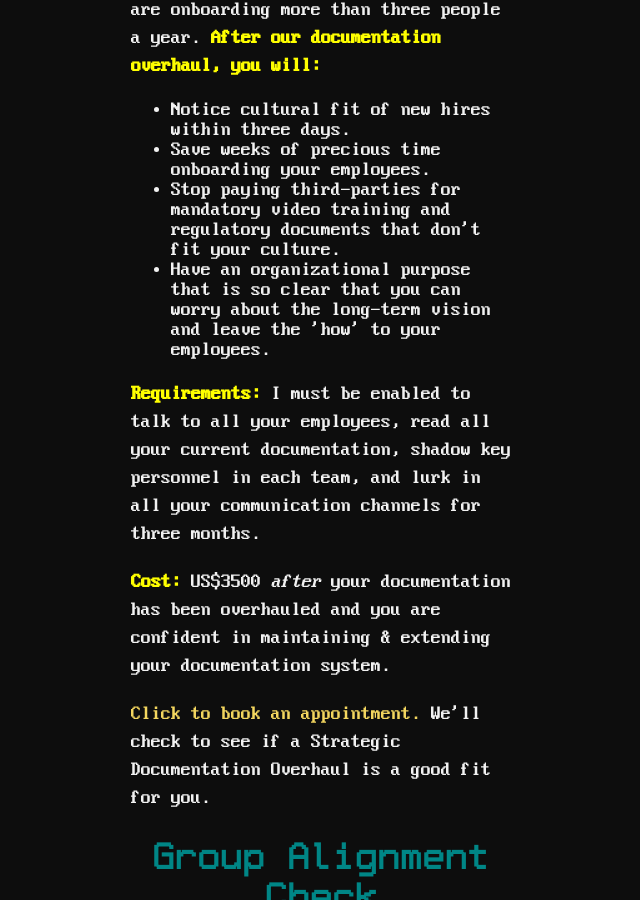
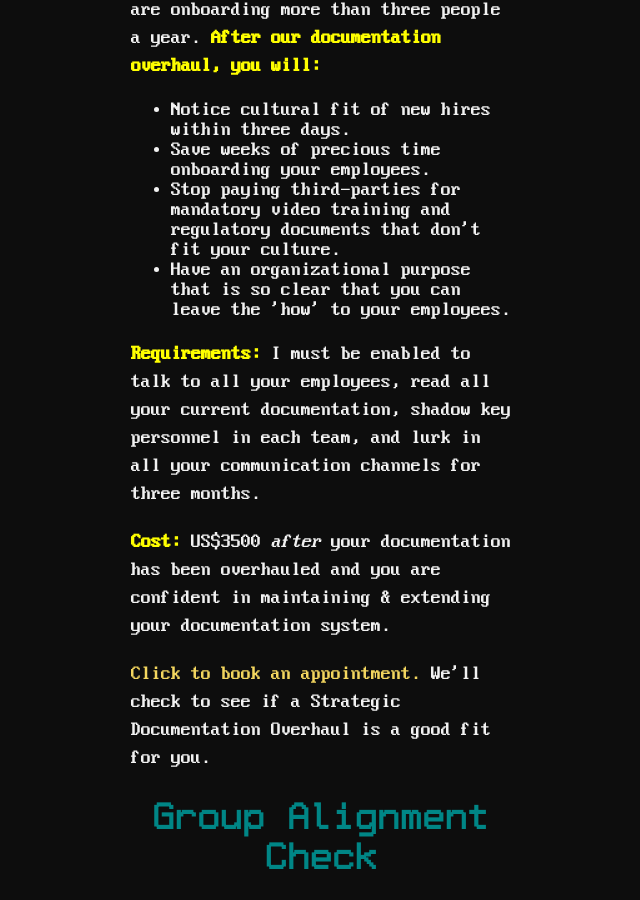
Before and after one commit to ray-dorai/ray-dorai.github.io, a Jekyll site: the page built from services.html, in a window 1280 px wide and 900 px high, scrolled down 1018 px. Shown: the whole window, without its empty margins (317-957 px from the left). Built offline with Jekyll 4.4.1, drawn with Linux system fonts in a browser that asks for light colours.

Commit message:
Update services.html

```diff
--- a/services.html
+++ b/services.html
@@ -24,7 +24,7 @@ title: Services
 <li> Notice cultural fit of new hires within three days.</li>
 <li> Save weeks of precious time onboarding your employees.</li>
 <li> Stop paying third-parties for mandatory video training and regulatory documents that don't fit your culture.</li>
-<li> Have an organizational purpose that is so clear that you can worry about the long-term vision and leave the 'how' to your employees.</li>
+<li> Have an organizational purpose that is so clear that you can leave the 'how' to your employees.</li>
 </ul>
 
 <p> <b style="color:yellow;">Requirements:</b> I must be enabled to talk to all your employees, read all your current documentation, shadow key personnel in each team, and lurk in all your communication channels for three months.</p>
```
